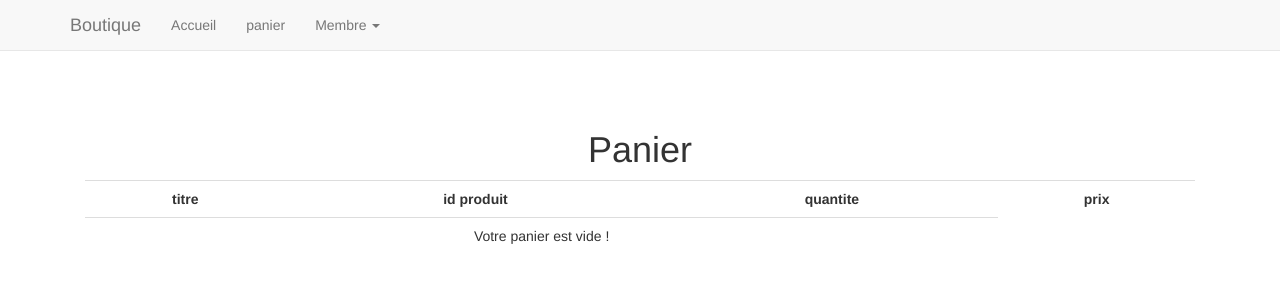
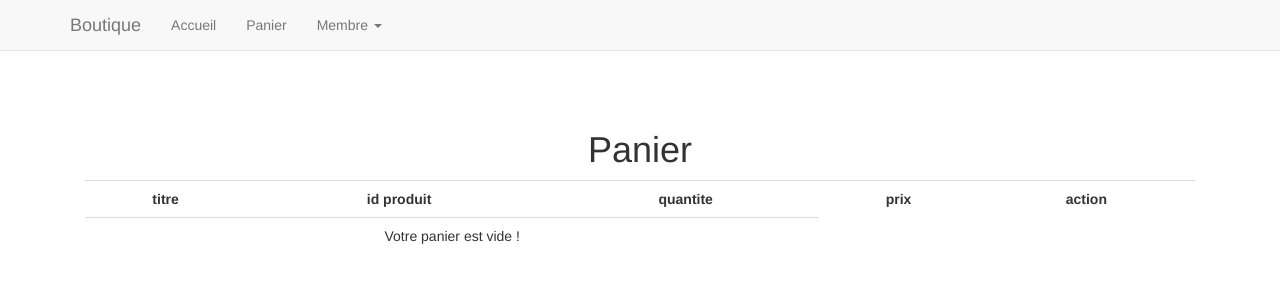
Before and after one commit to CharlyDelaize/php, a PHP site: page /php/panier.php in a window 1280 px wide. Shown: the top 300 px of the page. Run offline with PHP 8.4, Linux system fonts and the light colour scheme; some libraries are stand-ins or nearby versions.

Commit message:
fin boutique

```diff
--- a/site/admin/gestion_produit.php
+++ b/site/admin/gestion_produit.php
@@ -48,7 +48,7 @@
                 $colonne = $r->getColumnMeta($i);
                 $content .= "<td>$colonne[name]</td>";
             }
-            $content .= "<td>Modofication<td>";
+            $content .= "<td>Modification<td>";
             $content .= "<td>Suppression<td>";
             $content .= "</tr>";
 
--- a/site/inc/fonction.php
+++ b/site/inc/fonction.php
@@ -65,7 +65,7 @@ function montantTotal()
     }
     return round($total, 2);
 }
-function retireProduitPanier($id_produit)
+function retireProduitPanier($id_produit_a_supprimer)
 {
     $position_produit = array_search($id_produit_a_supprimer, $_SESSION['panier']['id_produit']);
     if($position_produit !== false)
--- a/site/inc/haut.php
+++ b/site/inc/haut.php
@@ -14,7 +14,7 @@
     <nav class="navbar navbar-default navbar-fixed-top">
         <div class="container">
             <div class="navbar-header">
-                <button type="button" class="navbar-toggle collapsed" data-toggle="collapse"        data-target="#navbar" aria-expanded="false" aria-controls="navbar">
+                <button type="button" class="navbar-toggle collapsed" data-toggle="collapse" data-target="#navbar" aria-expanded="false" aria-controls="navbar">
                     <span class="sr-only">Toggle navigation</span>
                     <span class="icon-bar"></span>
                     <span class="icon-bar"></span>
@@ -24,25 +24,25 @@
             </div>
             <div id="navbar" class="collapse navbar-collapse">
                 <ul class="nav navbar-nav">
-                    <li><a href="">Accueil</a></li>
+                    <li><a href="<?= URL ?>index.php">Accueil</a></li>
                     <?php if (internauteEstConnecteEtEstAdmin()): ?>
-                        <li><a href="">BackOffice</a></li>
+                        <li><a href="<?= URL ?>/admin/gestion_produit.php">BackOffice</a></li>
                     <?php endif; ?>
 
                     <?php if (internauteEstConnecte()): ?>
-                    <li><a href="">Panier</a></li>
+                    <li><a href="<?= URL ?>panier.php">Panier</a></li>
                     <li class="dropdown">
-                    <a href="" class="dropdown-toggle" data-toggle="dropdown" role="button" aria-haspopup="true" aria-expanded="false">Membre <span class="caret"></span></a>
+                    <a href="#" class="dropdown-toggle" data-toggle="dropdown" role="button" aria-haspopup="true" aria-expanded="false">Membre <span class="caret"></span></a>
                         <ul class="dropdown-menu navbar-right">
-                            <li><a href="">Profil</a>
-                            <li><a href="">Deconnexion</a>
+                            <li><a href="<?= URL ?>profil.php">Profil</a>
+                            <li><a href="<?= URL ?>connexion.php?action=deconnexion">Deconnexion</a>
                         </ul>
                     </li>
                     <?php else:?>
 
-                    <li><a href="">panier</a></li>
+                    <li><a href="<?= URL ?>panier.php">Panier</a></li>
                     <li class="dropdown">
-					    <a href="" class="dropdown-toggle" data-toggle="dropdown" role="button" aria-haspopup="true" aria-expanded="false">Membre <span class="caret"></span></a>
+					    <a href="#" class="dropdown-toggle" data-toggle="dropdown" role="button" aria-haspopup="true" aria-expanded="false">Membre <span class="caret"></span></a>
                         <ul class="dropdown-menu">
                             <li><a href="<?= URL ?>inscription.php">Inscription</a></li>
                             <li><a href="<?= URL ?>connexion.php">Connexion</a></li>
--- a/site/inc/init.php
+++ b/site/inc/init.php
@@ -8,8 +8,8 @@ $pdo = new PDO('mysql:host=localhost;dbname=boutique', 'root', '', array(PDO::AT
 session_start();
 
 // définition de constantes
-define("RACINE_SITE", $_SERVER['DOCUMENT_ROOT'] . '/php/php/site/');
-define("URL", 'http://localhost/php/php/site/');
+define("RACINE_SITE", $_SERVER['DOCUMENT_ROOT'] . '/php/php/php/site/');
+define("URL", 'http://localhost/php/php/php/site/');
 
 // déclaration de variable
 $content = '';
--- a/site/sindex.php
+++ b/site/index.php
@@ -20,8 +20,9 @@
                     <div class="thumbnail">
                         <a href="fiche_produit.php?id_produit=' . $produit['id_produit'] . '"><img src=" ' . $produit['photo'] . '" alt = ""></a>
                         <div class="caption">
-                            <a href=""></a>
+                            <a href="fiche_produit.php?id_produit=' . $produit['id_produit'] . '">
                             <p>' . $produit['description'] . '<strong>' . $produit['prix'] . ' €</strong></p>
+                            </a>
                         </div>
                     </div>
                 </div>';
--- a/site/panier.php
+++ b/site/panier.php
@@ -14,7 +14,6 @@ if(isset($_POST['payer']))
     {
         $r = $pdo->query("SELECT * FROM produit WHERE id_produit = '" . $_SESSION['panier']['id_produit'][$i] ." '");
         $produit = $r->fetch(PDO::FETCH_ASSOC);
-        debug($produit);
 
         if($produit['stock'] < $_SESSION['panier']['quantite'][$i])
         {
@@ -25,20 +24,47 @@ if(isset($_POST['payer']))
                 $_SESSION['panier']['quantite'][$i] = $produit['stock'];
                 $content .= '<div class="alert alert-warning" role="alert">La quantité du produit' . $_SESSION['panier']['id_produit'][$i] . 'a été réduite car notre stock était insuffisant, veuillez vérifier vos achats. </div>';
             }
-            else
+            else //plus de stock
             {
                 $_SESSION['panier']['quantite'][$i] = $produit['stock'];
                 $content .= '<div class="alert alert-warning" role="alert">Le produit' . $_SESSION['panier']['id_produit'][$i] . 'a été retiré de votre panier, car nous sommes en rupture de stock </div>';
                 retireProduitPanier($_SESSION['panier']['id_produit'][$i]);
                 $i--;
             }
+            $erreur = true;
         }
     }
+
+    //debug($_SESSION)
+    if(!isset($erreur)){
+        $pdo->query("INSERT INTO commande (id_membre, montant, date_enregistrement) VALUES('". $_SESSION['membre']['id_membre'] ."','". montantTotal() . "',NOW() )");
+
+        $id_commande = $pdo->lastInsertId();
+        for($i = 0; $i < count($_SESSION['panier']['id_produit']); $i++)
+        {
+            $pdo->query('INSERT INTO details_commande (id_commande, id_produit, quantite, prix) VALUES ("' . $id_commande . '","' . $_SESSION['panier']['id_produit'][$i] . '","' . $_SESSION['panier']['quantite'][$i] . '","' . $_SESSION['panier']['prix'][$i] . '") ');
+
+            $pdo->query('UPDATE produit SET stock = stock - "' . $_SESSION['panier']['quantite'][$i].'" WHERE id_produit = "'. $_SESSION['panier']['id_produit'][$i] . '"');
+        }
+        unset($_SESSION['panier']);
+        $content .= '<div class="alert alert-success" role="alert"> Merci pour votre commande, votre n° de suivi est le ' . $id_commande . '</div>';
+    }
 }
+
 //------
 
+if(isset($_GET['action']) && $_GET['action'] == "vider_panier")
+{
+    unset($_SESSION['panier']);
+}
+
+if(isset($_GET['action']) && $_GET['action'] == "suppression")
+{
+    retireProduitPanier($_GET['id_produit']);
+}
+
 $content .= '<table class="table">';
-$content .= '<tr><th>titre</th><th>id produit</th><th>quantite</th><th>prix</th></tr>';
+$content .= '<tr><th>titre</th><th>id produit</th><th>quantite</th><th>prix</th><th>action</th></tr>';
 if(empty($_SESSION['panier']['id_produit']))
 {
     $content .= '<tr><td colspan="3">Votre panier est vide !</td></tr>';
@@ -47,11 +73,14 @@ else
 {
     for($i=0; $i < count($_SESSION['panier']['id_produit']); $i++)
     {
+        $id_produit = $_SESSION['panier']['id_produit'][$i];
+
         $content .= '<tr>';
         $content .= '<td>' . $_SESSION['panier']['titre'][$i] . '</td>';
         $content .= '<td>' . $_SESSION['panier']['id_produit'][$i] . '</td>';
         $content .= '<td>' . $_SESSION['panier']['quantite'][$i] . '</td>';
         $content .= '<td>' . $_SESSION['panier']['prix'][$i] . '</td>';
+        $content .= "<td><a href=\"?action=suppression&id_produit=$id_produit\" onClick=\"return(confirm('En êtes vous certain ?'));\"><span class=\"glyphicon glyphicon-trash\"></span></a></td>";
         $content .= '</tr>';
     }
 
@@ -66,9 +95,11 @@ else
     {
         $content .= '<tr><td coldpan="3">Veuillez vous <a href="inscription.php">inscrire</a> ou vous <a href="connexion.php"> connecter</a>';
     }
+    $content .= "<tr><td colspan='5'><a href=\"?action=vider_panier\" onClick=\"return(confirm('En êtes vous certain ?'));\">Vider mon panier</a></td></tr>";
 
 }
-$content .= '</table>'
+$content .= '</table>';
+
 
 
 ?>
```
Also changed, not shown: site/inc/fonts/glyphicons-halflings-regular.ttf (added), site/inc/fonts/glyphicons-halflings-regular.woff (added), site/inc/fonts/glyphicons-halflings-regular.woff2 (added), site/photo/45625_55-b-38_jaune.png (added), site/photo/645_11-d-23_bleu.jpg (added), site/photo/655_56-a-65_chemiseblanchem.jpg (added), site/photo/848_66-f-15_rouge.png (added), site/photo/9874_88-g-77_vert.png (added), 2 other files.
